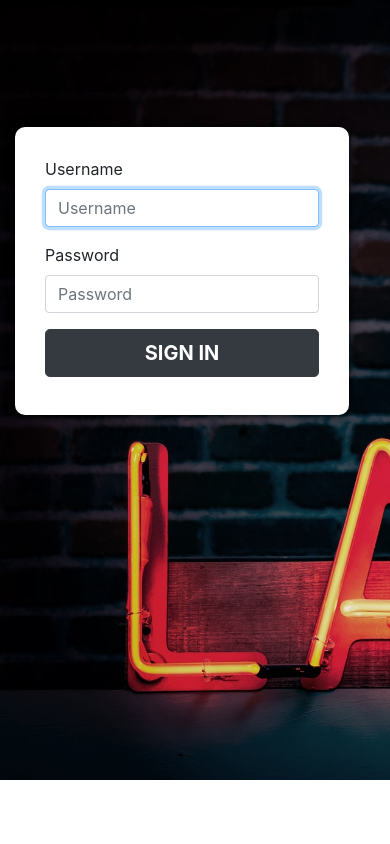
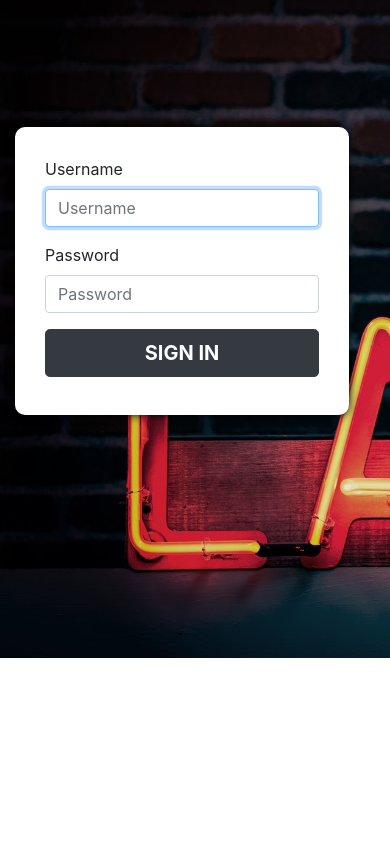
Before and after one commit to Ljungwaldh/Milestone-Project-3, a Flask app: page /login in a window 390 px wide. Shown: the part 56-900 px from the top of the page. Run offline with Flask 2, Linux system fonts and the light colour scheme; some libraries are stand-ins or nearby versions.

Commit message:
Trying a new code along for inspuration to create login page, however, the responsiveness does not look good in mobile/tablet, so will find another source of inspuration. Added resized background image to fit 1920x1080 size that is ideal for browsers on desktop and mobile

```diff
--- a/static/css/style.css
+++ b/static/css/style.css
@@ -48,7 +48,7 @@
     background: url("../images/laugh-bg.jpg") no-repeat;
     width: 100%;
     height: 100vh;
-    background-size: 200%;
+    background-size: 100%;
 }
 
 .form-container {
--- a/templates/base.html
+++ b/templates/base.html
@@ -35,9 +35,7 @@
   </div>
 </nav>
 
-    <div class="section">
         {% block content %} {% endblock %}
-    </div>
 
 <script src="https://code.jquery.com/jquery-3.4.1.slim.min.js" integrity="sha384-J6qa4849blE2+poT4WnyKhv5vZF5SrPo0iEjwBvKU7imGFAV0wwj1yYfoRSJoZ+n" crossorigin="anonymous"></script>
 <script src="https://cdn.jsdelivr.net/npm/popper.js@1.16.0/dist/umd/popper.min.js" integrity="sha384-Q6E9RHvbIyZFJoft+2mJbHaEWldlvI9IOYy5n3zV9zzTtmI3UksdQRVvoxMfooAo" crossorigin="anonymous"></script>
--- a/templates/login.html
+++ b/templates/login.html
@@ -1,7 +1,7 @@
 {% extends 'base.html'%} {% block content %}
 <div class="container-fluid bg">
     <div class="row justify-content-center">
-        <div class="col-12 col-sm-6 col-md-3">
+        <div class="col-12 col-sm-6 col-lg-5 m-auto">
             <form class="form-container" method="POST" action="{{url_for('login')}}">
                 <div class="form-group">
                     <label for="inputUsername">Username</label>
```
Also changed, not shown: static/images/laugh-bg.jpg.
